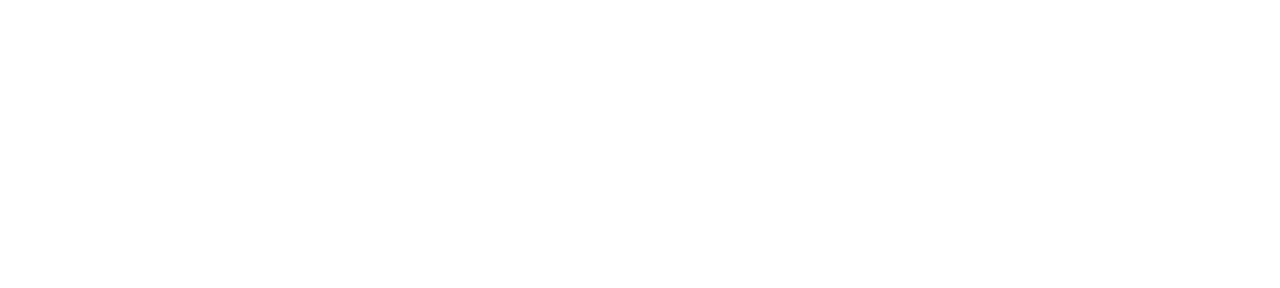
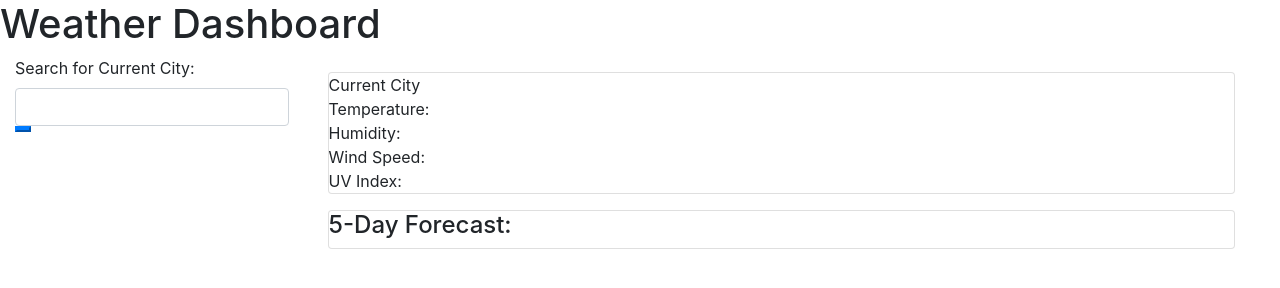
Before and after one commit to oshintonmoy/weather-dashboard, a plain HTML site: page index.html in a window 1280 px wide. Drawn offline with nearby package versions, Linux system fonts and the light colour scheme.

Commit message:
Initial index.html file to the main branch

```diff
--- a/index.html
+++ b/index.html
@@ -8,10 +8,54 @@
 
     <!-- Bootstrap CSS -->
     <link rel="stylesheet" href="https://stackpath.bootstrapcdn.com/bootstrap/4.3.1/css/bootstrap.min.css" integrity="sha384-ggOyR0iXCbMQv3Xipma34MD+dH/1fQ784/j6cY/iJTQUOhcWr7x9JvoRxT2MZw1T" crossorigin="anonymous">
+
+    <link rel="preconnect" href="https://fonts.gstatic.com">
+<link href="https://fonts.googleapis.com/css2?family=Open+Sans&display=swap" rel="stylesheet">
   </head>
   <body>
+     <div class="bg-blue text center">
+    <h1>Weather Dashboard</h1>
+  </div>
+
+  <div class="container-fluid row">
+    <!-- Search Button -->
+    <div class="col-lg-3">
+        <label for="city">Search for Current City: </label>
+
+        <div class="form-inline form-group">
+            <input class="form-control" type="text" id="search-value" />
+            <button class="btn-primary" id="search-button"> <i class="fa fa-search"> </i> </button>
+        </div>
+        <ul class="weather-history">
+        </ul>
+    </div>
+
+    <div class="col-lg-9">
+      <div id="today" class="mt-3 card ">
+
+          <!-- location for city name and date -->
+          <div class="cName ">Current City </div>
+          <div class="temp">Temperature: </div>
+          <div class="humidity">Humidity: </div>
+          <div class="wSpeed">Wind Speed: </div>
+          <div class="uvIndex" >UV Index: </div>
+
+      </div>
+
+      <div id="forecast" class="mt-3 card">
+          <!-- 5day forecast -->
+          <h4>5-Day Forecast: </h4>
+          <div id="forecast" class="row forecast">
+          </div>
+
+      </div>
+  </div>
+</div>
+
 
     <!-- Optional JavaScript -->
+
+
     <!-- jQuery first, then Popper.js, then Bootstrap JS -->
     <script src="https://code.jquery.com/jquery-3.3.1.slim.min.js" integrity="sha384-q8i/X+965DzO0rT7abK41JStQIAqVgRVzpbzo5smXKp4YfRvH+8abtTE1Pi6jizo" crossorigin="anonymous"></script>
     <script src="https://cdnjs.cloudflare.com/ajax/libs/popper.js/1.14.7/umd/popper.min.js" integrity="sha384-UO2eT0CpHqdSJQ6hJty5KVphtPhzWj9WO1clHTMGa3JDZwrnQq4sF86dIHNDz0W1" crossorigin="anonymous"></script>
```
